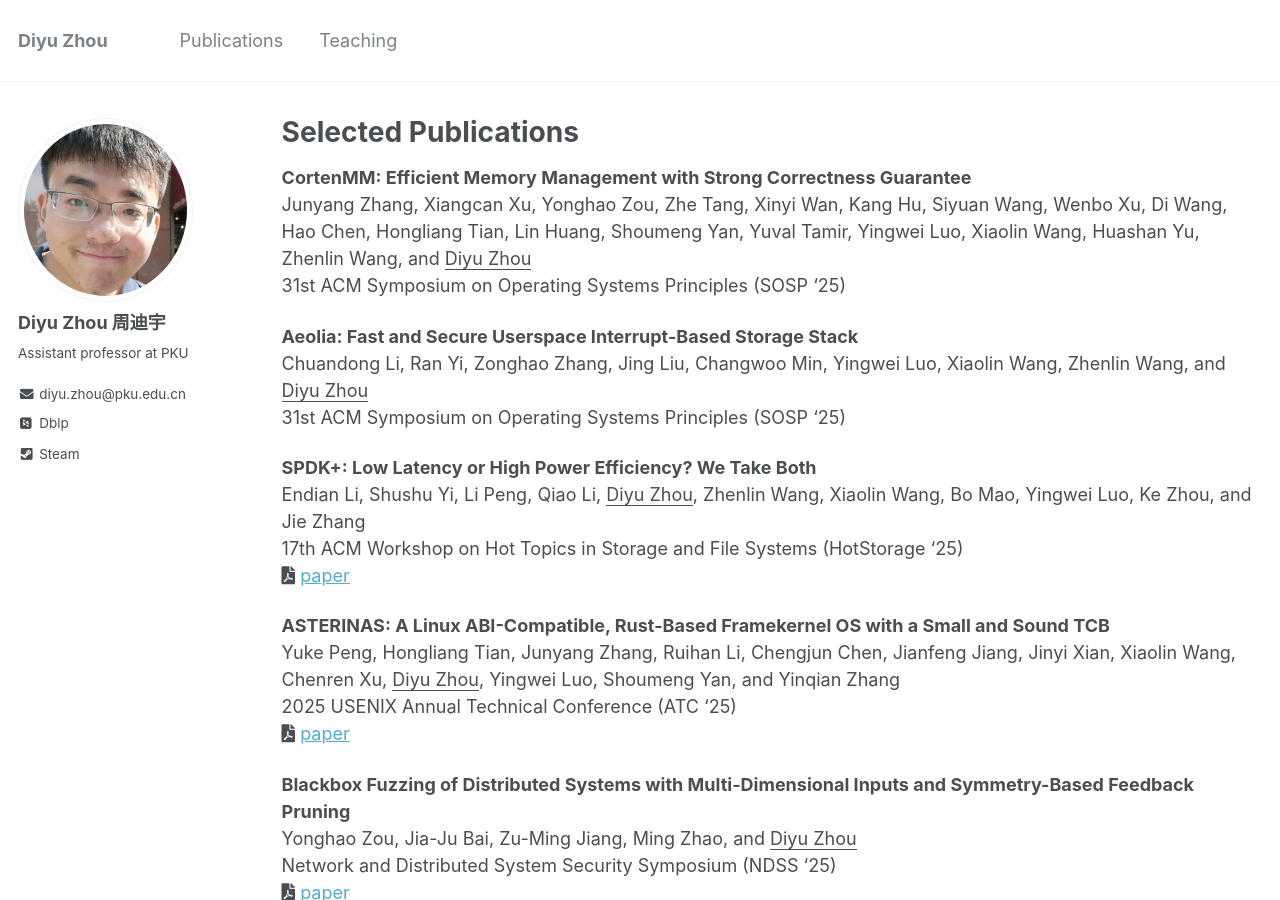
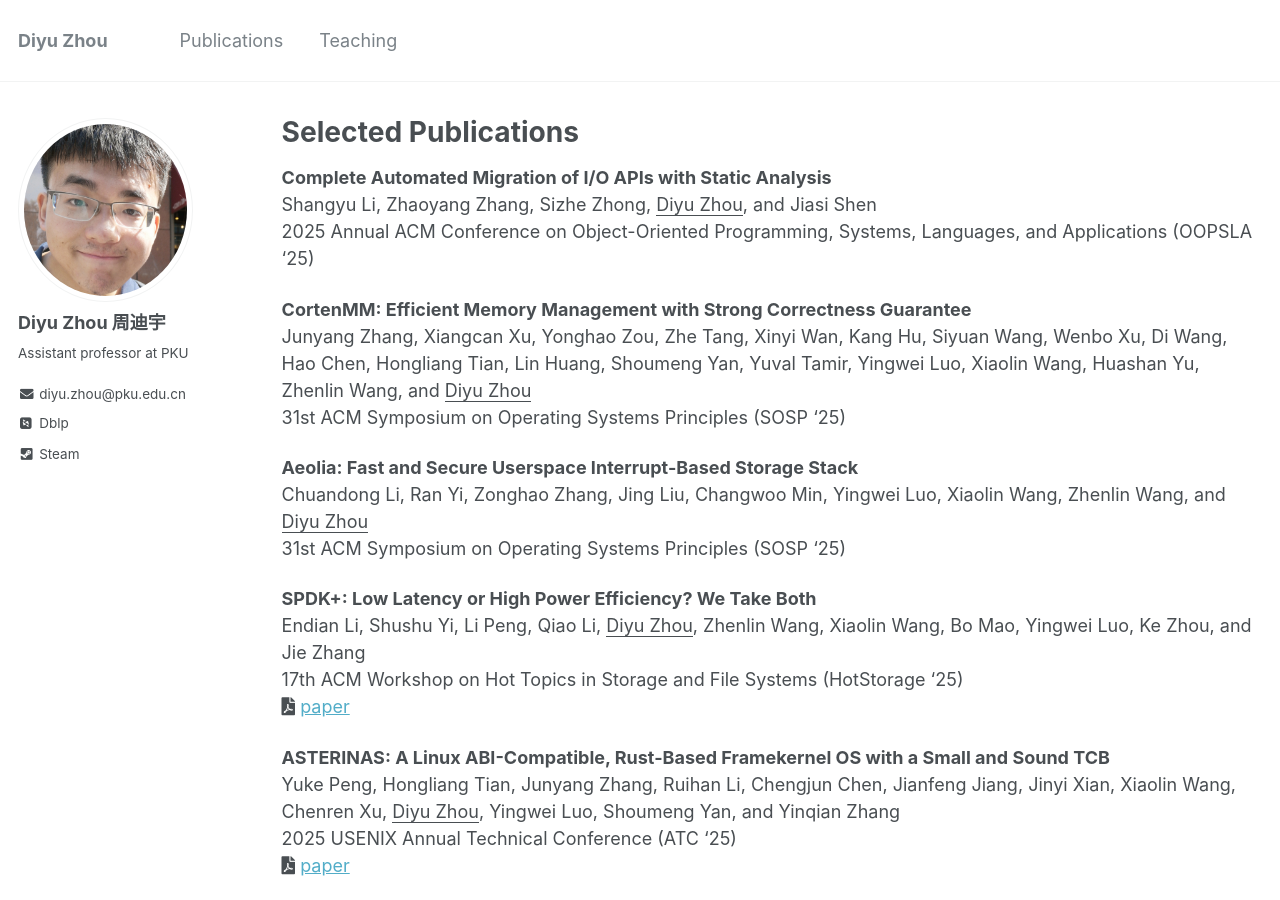
Before and after one commit to zhou-diyu/zhou-diyu.github.io, a Jekyll site: the page built from _pages/publications.md, in a window 1280 px wide and 900 px high. Built offline with Jekyll 4.4.1, drawn with Linux system fonts in a browser that asks for light colours; some web fonts are replaced.

Commit message:
oopsla 2025

```diff
--- a/_pages/publications.md
+++ b/_pages/publications.md
@@ -7,6 +7,10 @@ author_profile: true
 <!---
 \* denotes equal contribution
 -->
+
+**Complete Automated Migration of I/O APIs with Static Analysis** \
+Shangyu Li, Zhaoyang Zhang, Sizhe Zhong, <ins>Diyu Zhou</ins>, and Jiasi Shen \
+2025 Annual ACM Conference on Object-Oriented Programming, Systems, Languages, and Applications (OOPSLA '25)
 
 **CortenMM: Efficient Memory Management with Strong Correctness Guarantee** \
 Junyang Zhang, Xiangcan Xu, Yonghao Zou, Zhe Tang, Xinyi Wan, Kang Hu, Siyuan Wang, Wenbo Xu, Di Wang, Hao Chen, Hongliang Tian, Lin Huang, Shoumeng Yan, Yuval Tamir, Yingwei Luo, Xiaolin Wang, Huashan Yu, Zhenlin Wang, and <ins>Diyu Zhou</ins> \
```
